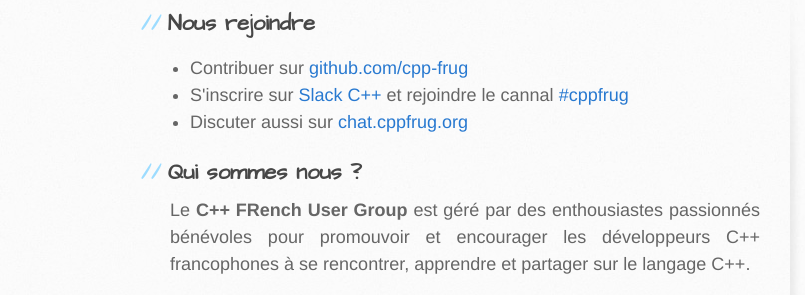
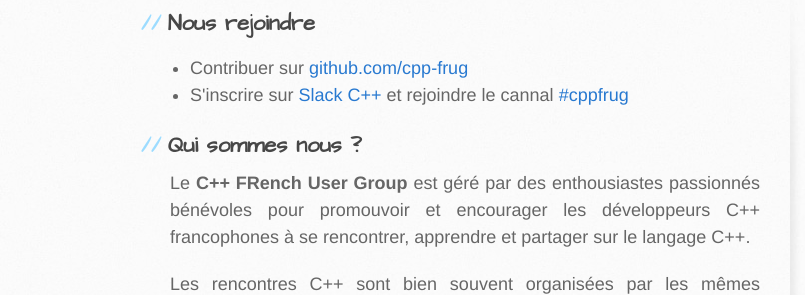
Before and after one commit to cpp-frug/cpp-frug.github.io, a plain HTML site: page index.html in a window 1280 px wide. Shown: the part 315-610 px from the top of the page, 0-805 px from the left. Drawn offline with Linux system fonts and the light colour scheme.

Commit message:
Remove chat.cppfrug.org because not maintained

```diff
--- a/index.html
+++ b/index.html
@@ -60,7 +60,6 @@
 <ul>
 	<li>Contribuer sur <a href="https://github.com/cpp-frug/">github.com/cpp-frug</a></li>
 	<li>S'inscrire sur <a href="https://cpplang.now.sh/">Slack C++</a> et rejoindre le cannal <a href="https://cpplang.slack.com/messages/C6XV6SGT0"/>#cppfrug</a></li>
-	<li>Discuter aussi sur <a href="https://chat.cppfrug.org/">chat.cppfrug.org</a></li>
 </ul>
 
 <h2>Qui sommes nous ?</h2>
```
